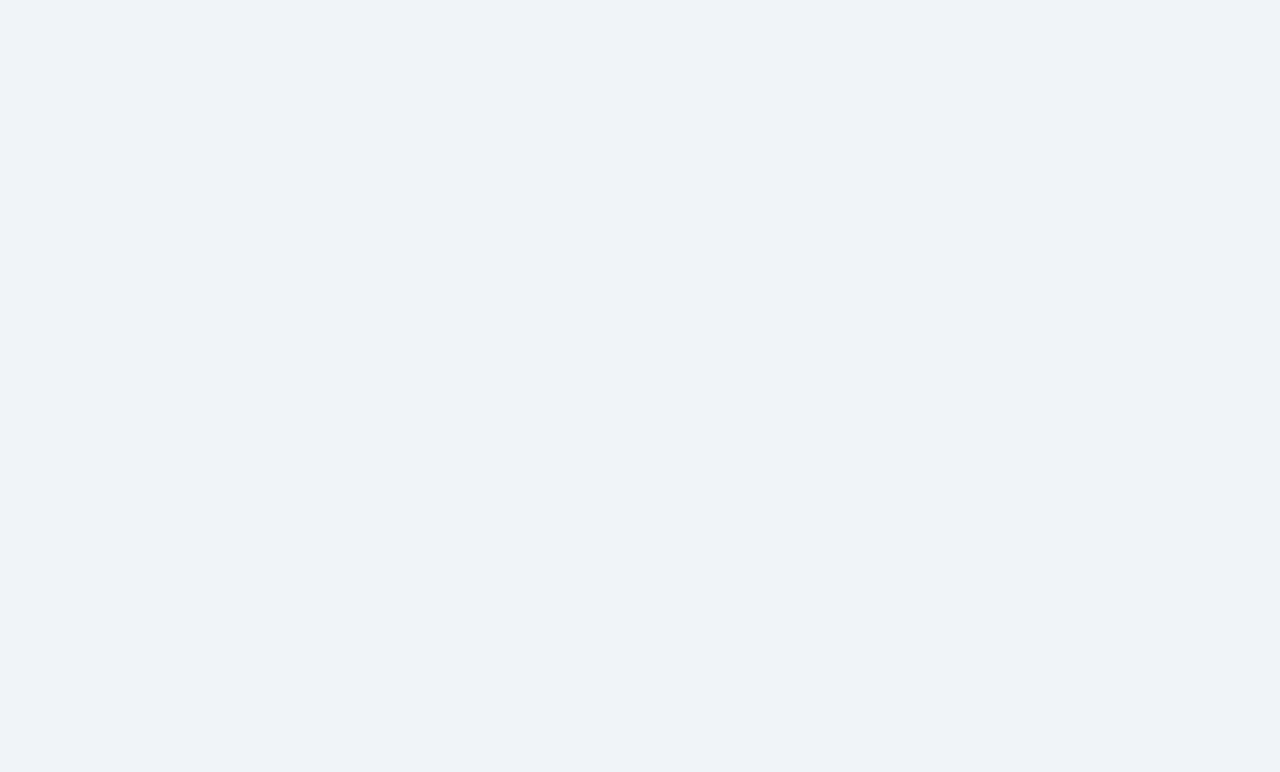
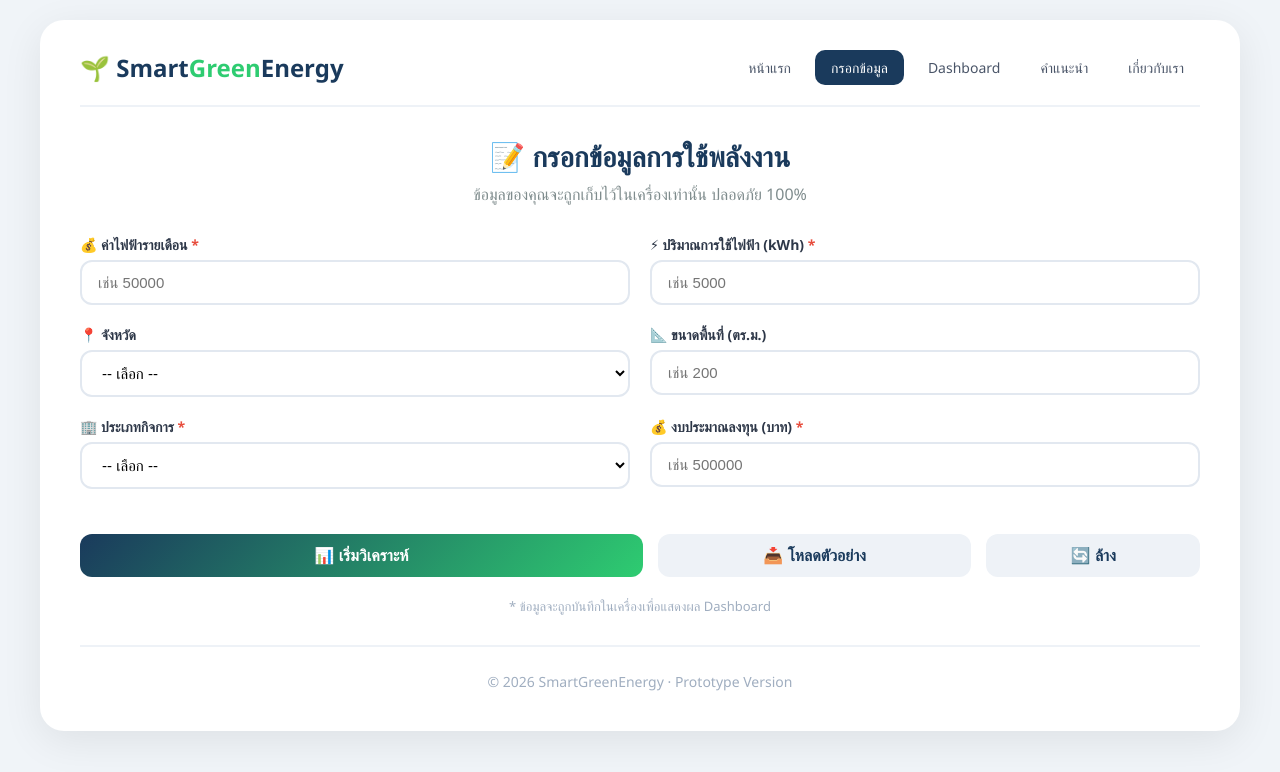
Before and after one commit to SUPAGORN0306/SmartGreenEnergy, a plain HTML site: page input.html in a window 1280 px wide. Drawn offline with Linux system fonts and the light colour scheme.

Commit message:
Update input.html

```diff
--- a/input.html
+++ b/input.html
@@ -1,12 +1,114 @@
 <!DOCTYPE html>
 <html lang="th">
 <head>
-    <meta charset="UTF-8">
-    <meta name="viewport" content="width=device-width, initial-scale=1.0">
-    <title>ฟอร์มบันทึกข้อมูล</title>
-    <link rel="stylesheet" href="css/style.css">
+    <meta charset="UTF-8" />
+    <meta name="viewport" content="width=device-width, initial-scale=1.0" />
+    <title>กรอกข้อมูล - SmartGreenEnergy</title>
+    <link rel="stylesheet" href="css/style.css" />
 </head>
 <body>
+    <div class="container">
 
+        <!-- ===== NAVBAR ===== -->
+        <nav class="navbar">
+            <div class="logo">🌱 Smart<span>Green</span>Energy</div>
+            <div class="nav-links">
+                <a href="index.html">หน้าแรก</a>
+                <a href="input.html" class="active">กรอกข้อมูล</a>
+                <a href="dashboard.html">Dashboard</a>
+                <a href="recommend.html">คำแนะนำ</a>
+                <a href="about.html">เกี่ยวกับเรา</a>
+            </div>
+        </nav>
+
+        <!-- ===== HEADER ===== -->
+        <h2 style="text-align: center; font-size: 28px; color: #1a3a5c; margin-bottom: 8px;">
+            📝 กรอกข้อมูลการใช้พลังงาน
+        </h2>
+        <p style="text-align: center; color: #7f8c8d; margin-bottom: 30px;">
+            ข้อมูลของคุณจะถูกเก็บไว้ในเครื่องเท่านั้น ปลอดภัย 100%
+        </p>
+
+        <!-- ===== FORM ===== -->
+        <form id="energyForm" onsubmit="event.preventDefault(); saveUserData();">
+
+            <div class="form-row">
+                <div class="form-group">
+                    <label>💰 ค่าไฟฟ้ารายเดือน <span class="required">*</span></label>
+                    <input type="number" id="bill" placeholder="เช่น 50000" required />
+                </div>
+                <div class="form-group">
+                    <label>⚡ ปริมาณการใช้ไฟฟ้า (kWh) <span class="required">*</span></label>
+                    <input type="number" id="kwh" placeholder="เช่น 5000" required />
+                </div>
+            </div>
+
+            <div class="form-row">
+                <div class="form-group">
+                    <label>📍 จังหวัด</label>
+                    <select id="province">
+                        <option value="">-- เลือก --</option>
+                        <option>กรุงเทพฯ</option>
+                        <option>เชียงใหม่</option>
+                        <option>ขอนแก่น</option>
+                        <option>ภูเก็ต</option>
+                        <option>ชลบุรี</option>
+                        <option>นครราชสีมา</option>
+                        <option>เชียงราย</option>
+                        <option>สงขลา</option>
+                    </select>
+                </div>
+                <div class="form-group">
+                    <label>📐 ขนาดพื้นที่ (ตร.ม.)</label>
+                    <input type="number" id="area" placeholder="เช่น 200" />
+                </div>
+            </div>
+
+            <div class="form-row">
+                <div class="form-group">
+                    <label>🏢 ประเภทกิจการ <span class="required">*</span></label>
+                    <select id="business" required>
+                        <option value="">-- เลือก --</option>
+                        <option value="ร้านอาหาร">🍽️ ร้านอาหาร</option>
+                        <option value="สำนักงาน">💼 สำนักงาน</option>
+                        <option value="โรงงาน">🏭 โรงงาน</option>
+                        <option value="ห้างสรรพสินค้า">🛍️ ห้างสรรพสินค้า</option>
+                        <option value="โรงแรม">🏨 โรงแรม</option>
+                    </select>
+                </div>
+                <div class="form-group">
+                    <label>💰 งบประมาณลงทุน (บาท) <span class="required">*</span></label>
+                    <input type="number" id="budget" placeholder="เช่น 500000" required />
+                </div>
+            </div>
+
+            <!-- ===== ปุ่ม ===== -->
+            <div style="display: flex; gap: 15px; margin-top: 25px; flex-wrap: wrap;">
+                <button type="submit" class="btn" style="flex: 1; min-width: 150px;">
+                    📊 เริ่มวิเคราะห์
+                </button>
+                <button type="button" class="btn btn-secondary" onclick="loadSampleData()" style="flex: 0.5; min-width: 120px;">
+                    📥 โหลดตัวอย่าง
+                </button>
+                <button type="reset" class="btn btn-secondary" style="flex: 0.3; min-width: 80px;">
+                    🔄 ล้าง
+                </button>
+            </div>
+
+            <p style="text-align: center; color: #a0aec0; font-size: 13px; margin-top: 20px;">
+                * ข้อมูลจะถูกบันทึกในเครื่องเพื่อแสดงผล Dashboard
+            </p>
+
+        </form>
+
+        <!-- ===== FOOTER ===== -->
+        <footer>
+            © 2026 SmartGreenEnergy · Prototype Version
+        </footer>
+
+    </div>
+
+    <script src="js/calculator.js"></script>
+    <script src="js/main.js"></script>
 </body>
 </html>
```
